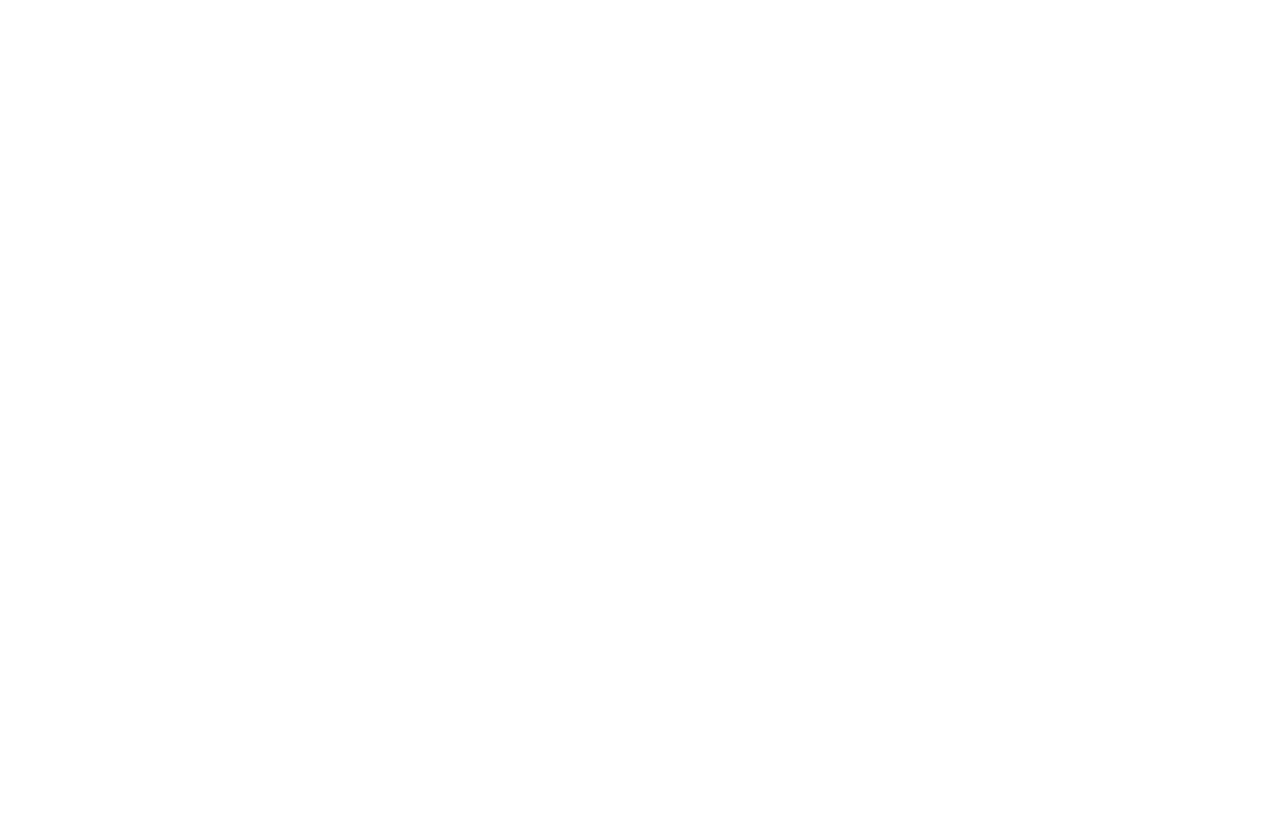
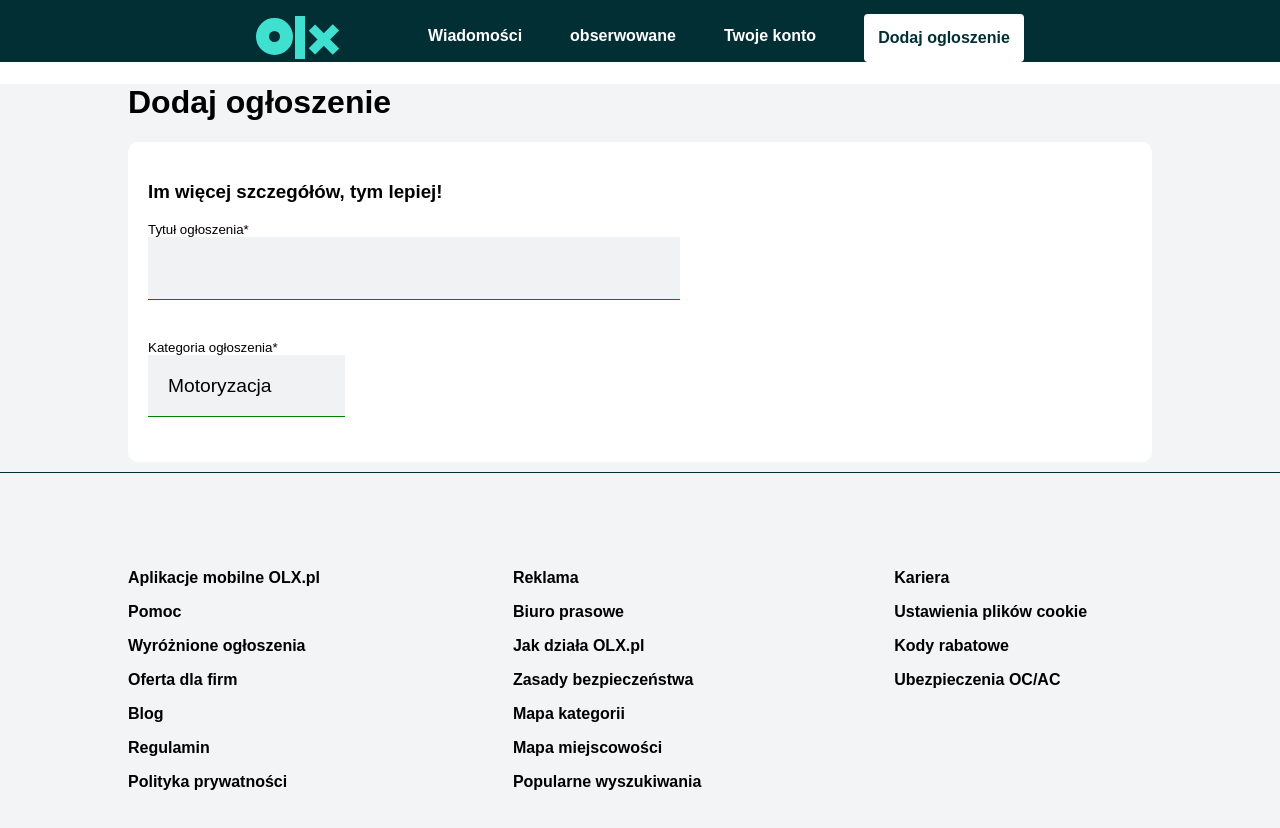
Before and after one commit to kielonl/olx-clone-ui, a React (Create React App) app: page /new-offer in a window 1280 px wide. Shown: the top 828 px of the page. Before the commit the page ends 800 px from the top, so only its background shows below. Built offline with nearby package versions, Linux system fonts and the light colour scheme; a web font is replaced by a local one.

Commit message:
added basic styling

```diff
--- a/src/AddingOfferPage/AddingOffer.tsx
+++ b/src/AddingOfferPage/AddingOffer.tsx
@@ -1,3 +1,18 @@
+import { Footer } from "../MainPage/components/Footer/components/Footer";
+import { Header } from "./components/Title/Header/Header";
+import "./styles/AddingOffer.scss";
 export const AddingOffer = () => {
-  return <div></div>;
+  return (
+    <div
+      className="adding-offer-wrapper"
+      style={{ backgroundColor: "#f2f4f5" }}
+    >
+      <h1 style={{ marginLeft: "10vw", fontWeight: "bolder" }}>
+        Dodaj ogłoszenie
+      </h1>
+
+      <Header />
+      <Footer />
+    </div>
+  );
 };
--- /dev/null
+++ b/src/AddingOfferPage/components/Title/Header/Header.tsx
@@ -0,0 +1,13 @@
+import { OfferCategory } from "./components/Category/components/OfferCategory";
+import { OfferTitle } from "./components/Title/components/Title";
+import "./styles/Header.scss";
+export const Header = () => {
+  return (
+    <div className="header-wrapper">
+      <div className="header-box">
+        <OfferTitle />
+        <OfferCategory />
+      </div>
+    </div>
+  );
+};
--- /dev/null
+++ b/src/AddingOfferPage/components/Title/Header/components/Category/components/OfferCategory.tsx
@@ -0,0 +1,13 @@
+export const OfferCategory = () => {
+  return (
+    <div className="input-parent">
+      <div className="input-info required">Kategoria ogłoszenia</div>
+      <select style={{ width: "20%" }}>
+        <option value="motoryzacja">Motoryzacja</option>
+        <option value="motoryzacja">Motoryzacja</option>
+        <option value="elektronika">Elektronika</option>
+        <option value="elektronika">Elektronika</option>
+      </select>
+    </div>
+  );
+};
--- /dev/null
+++ b/src/AddingOfferPage/components/Title/Header/components/Title/components/Title.tsx
@@ -0,0 +1,9 @@
+export const OfferTitle = () => {
+  return (
+    <div className="input-parent">
+      <h3>Im więcej szczegółów, tym lepiej!</h3>
+      <div className="input-info required">Tytuł ogłoszenia</div>
+      <input type="text" />
+    </div>
+  );
+};
--- /dev/null
+++ b/src/AddingOfferPage/components/Title/Header/styles/Header.scss
@@ -0,0 +1,37 @@
+.header-box {
+  display: flex;
+  flex-direction: column;
+  margin: 10px;
+  input,
+  select {
+    -webkit-appearance: none;
+    width: 50%;
+    // height: 20%;
+    padding: 20px;
+    background-color: #f0f2f3;
+    border: none;
+    border-bottom: 1px solid green;
+    outline: none;
+    font-size: larger;
+  }
+  .input-parent {
+    margin: 20px;
+  }
+}
+
+.input-info {
+  font-size: smaller;
+}
+
+.header-box {
+  margin-left: 10%;
+  margin-right: 10%;
+  width: 80%;
+  height: 40vh;
+  border-radius: 10px;
+  background-color: white;
+}
+
+.required::after {
+  content: "*";
+}
--- a/src/App.tsx
+++ b/src/App.tsx
@@ -20,7 +20,15 @@
           }
         />
         <Route path="/login" element={<Login />} />
-        <Route path="/new-offer" element={<AddingOffer />} />
+        <Route
+          path="/new-offer"
+          element={
+            <>
+              <Navbar />
+              <AddingOffer />
+            </>
+          }
+        />
       </Routes>
     </Router>
   );
```
Also changed, not shown: src/AddingOfferPage/styles/AddingOffer.scss (added).
